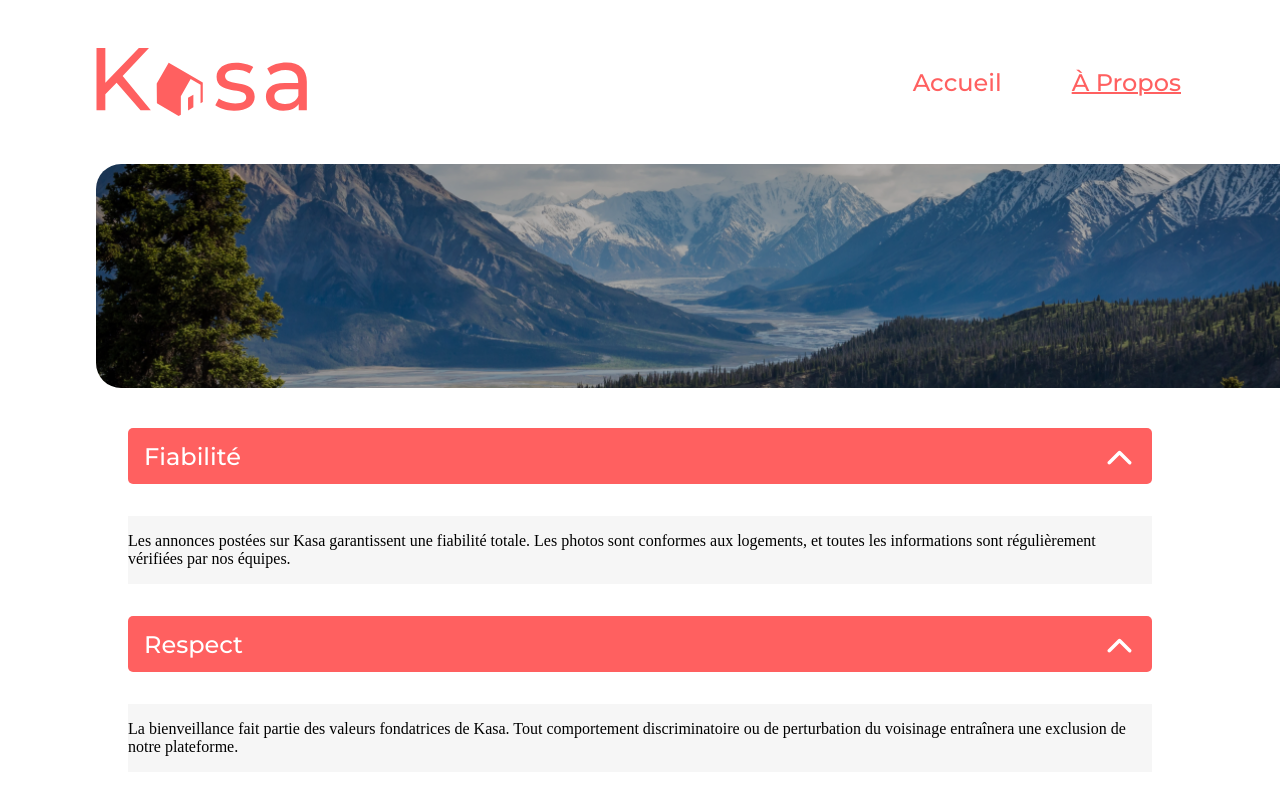
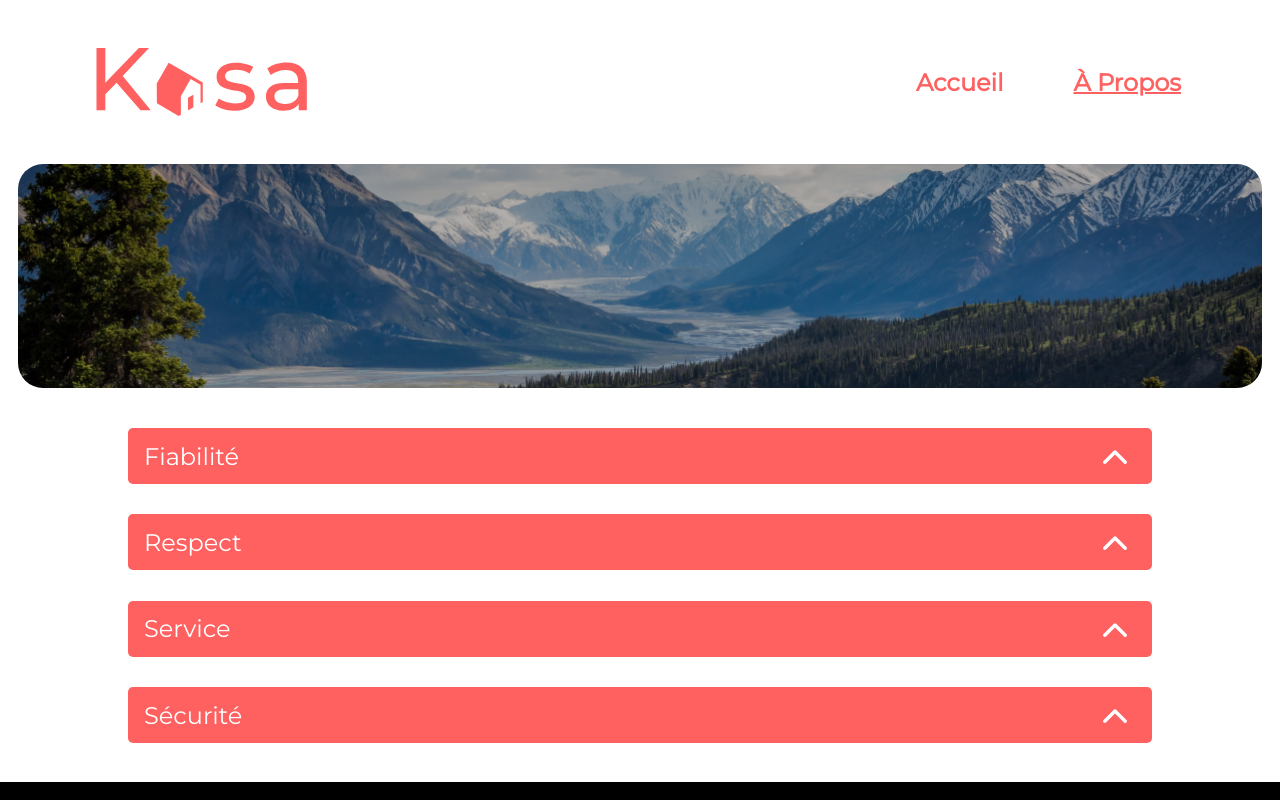
Before and after one commit to yoannBonge/Kasa, a React (Vite) app: page /about in a window 1280 px wide. Shown: the top 800 px of the page. Built offline with nearby package versions, Linux system fonts and the light colour scheme.

Commit message:
collapse-done

```diff
--- a/index.html
+++ b/index.html
@@ -7,7 +7,7 @@
     <link rel="preconnect" href="https://fonts.googleapis.com" />
     <link rel="preconnect" href="https://fonts.gstatic.com" crossorigin />
     <link
-      href="https://fonts.googleapis.com/css2?family=Montserrat:wght@500&display=swap"
+      href="https://fonts.googleapis.com/css2?family=Montserrat:wght@200;300;400&display=swap"
       rel="stylesheet"
     />
     <link rel="stylesheet" type="text/css" href="src\styles\app.css" />
--- a/src/components/Cards.jsx
+++ b/src/components/Card.jsx
@@ -1,7 +1,7 @@
 import React, { useEffect, useState } from "react";
-import styles from "../styles/components/_cards.module.scss";
+import styles from "../styles/components/_card.module.scss";
 
-const Cards = () => {
+const Card = () => {
   const [data, setData] = useState([]);
 
   useEffect(() => {
@@ -11,7 +11,7 @@ const Cards = () => {
   }, []);
 
   return (
-    <div className={styles.cardsContainer}>
+    <>
       {data.map((housing) => (
         <div key={housing.id} className={styles.card}>
           <div className={styles.cardContent}>
@@ -28,8 +28,8 @@ const Cards = () => {
           </div>
         </div>
       ))}
-    </div>
+    </>
   );
 };
 
-export default Cards;
+export default Card;
--- a/src/components/Collapse.jsx
+++ b/src/components/Collapse.jsx
@@ -1,23 +1,42 @@
-import React from "react";
+import React, { useState, useRef } from "react";
 import styles from "../styles/components/_collapse.module.scss";
 
 const Collapse = ({ title, content }) => {
+  const [isOpen, setIsOpen] = useState(false);
+  const [arrowDown, setArrowDown] = useState(false);
+  const contentRef = useRef();
+  const toggle = () => {
+    setIsOpen(!isOpen);
+    setArrowDown(!arrowDown);
+  };
+
   return (
-    <>
+    <div className={styles.collapse}>
       <div className={styles.collapseContainer}>
         <div className={styles.cover}>
           {title && <h3 className={styles.category}>{title}</h3>}
           <img
-            className={styles.arrow}
+            className={`${styles.arrow} ${arrowDown && styles.reverseArrow}`}
             src='arrow.svg'
             alt='Flèche pour ouvrir/fermer le contenu'
+            onClick={toggle}
           />
         </div>
       </div>
-      <div className={styles.textContainer}>
-        <p className={styles.text}>{content}</p>
+      <div
+        className={styles.collapseContent}
+        ref={contentRef}
+        style={
+          isOpen
+            ? { height: contentRef.current.scrollHeight + "px" }
+            : { height: "0px" }
+        }
+      >
+        <div className={styles.contentContainer}>
+          <p className={styles.content}>{content}</p>
+        </div>
       </div>
-    </>
+    </div>
   );
 };
 
--- a/src/pages/About.jsx
+++ b/src/pages/About.jsx
@@ -1,9 +1,9 @@
 import React from "react";
 import Header from "../components/Header";
+import Banner from "../components/Banner";
 import Collapse from "../components/Collapse";
 import Footer from "../components/Footer";
 import styles from "../styles/components/_about.module.scss";
-import Banner from "../components/Banner";
 
 const About = () => {
   return (
--- a/src/pages/Home.jsx
+++ b/src/pages/Home.jsx
@@ -1,8 +1,9 @@
 import React from "react";
 import Header from "../components/Header";
-import Cards from "../components/Cards";
+import Banner from "../components/Banner";
+import Card from "../components/Card";
 import Footer from "../components/Footer";
-import Banner from "../components/Banner";
+import styles from "../styles/components/_home.module.scss";
 
 const Home = () => {
   return (
@@ -14,7 +15,9 @@ const Home = () => {
           alt='Image de bannière montrant des rochers et arbres en bord de mer'
           text='Chez vous, partout et ailleurs'
         />
-        <Cards />
+        <div className={styles.cardsContainer}>
+          <Card />
+        </div>
       </main>
       <Footer />
     </>
--- a/src/styles/components/_about.module.scss
+++ b/src/styles/components/_about.module.scss
@@ -1,9 +1,15 @@
 @import "src/styles/_common.scss";
+
+main {
+  display: flex;
+  flex-direction: column;
+  align-items: center;
+}
 
 .categoriesContainer {
   display: flex;
   flex-direction: column;
-  align-items: center;
-  gap: 2em;
-  margin-bottom: 2.5em;
+  width: 64em;
+  gap: 3.5em;
+  margin-bottom: 4em;
 }
--- a/src/styles/components/_banner.module.scss
+++ b/src/styles/components/_banner.module.scss
@@ -9,6 +9,7 @@
   color: white;
   font-family: $font;
   font-size: 3em;
+  font-weight: 500;
   position: absolute;
   top: 50%;
   left: 50%;
--- a/src/styles/components/_cards.module.scss
+++ b/src/styles/components/_card.module.scss
@@ -1,17 +1,4 @@
 @import "src/styles/_common.scss";
-
-.cardsContainer {
-  display: grid;
-  grid-template-columns: repeat(3, 21.25em);
-  width: 77.8em;
-  background-color: $bg-color;
-  border-radius: 25px;
-  margin: 0 auto 3em auto;
-  row-gap: 3.5em;
-  column-gap: 0;
-  padding: 3.5em 0;
-  justify-content: space-evenly;
-}
 
 .card {
   background-color: $main-color;
@@ -46,7 +33,7 @@
   color: white;
   font-family: $font;
   font-size: 1.125em;
-  font-weight: 100;
+  font-weight: 400;
   position: absolute;
   bottom: 0;
   left: 1em;
--- a/src/styles/components/_collapse.module.scss
+++ b/src/styles/components/_collapse.module.scss
@@ -1,19 +1,24 @@
 @import "src/styles/_common.scss";
+
+.collapse {
+  width: 100%;
+}
 
 .collapseContainer {
   display: flex;
   flex-direction: column;
   background-color: $main-color;
-  width: 64em;
+  width: 100%;
   height: 3.5em;
   border-radius: 5px;
   justify-content: center;
-  margin: 0;
+  margin-bottom: -1.6em;
 }
 
 .cover {
   display: flex;
   justify-content: space-between;
+  align-items: center;
   margin: 0 1em;
 }
 
@@ -21,13 +26,40 @@
   color: white;
   font-family: $font;
   font-size: 1.5em;
-  font-weight: 100;
+  font-weight: 500;
+  margin: 0;
 }
 
 .arrow {
+  cursor: pointer;
+  height: 2em;
+  transition: 0.3s ease-out;
 }
 
-.textContainer {
-  width: 64em;
+.reverseArrow {
+  transform: rotate(-180deg) translateX(-5px);
+}
+
+.collapseContent {
+  height: 0;
+  overflow: hidden;
+  transition: height ease 0.3s;
+}
+
+.contentContainer {
+  width: 100%;
   background-color: $bg-color;
+  border-radius: 5px;
+  position: relative;
+  margin-bottom: -2.5em;
+  z-index: -1;
 }
+
+.content {
+  color: $main-color;
+  font-family: $font;
+  font-weight: 500;
+  font-size: 1.1em;
+  line-height: 1.5em;
+  padding: 1.6em 1.2em 1.2em 1.2em;
+}
--- a/src/styles/components/_footer.module.scss
+++ b/src/styles/components/_footer.module.scss
@@ -4,7 +4,7 @@
   height: 15em;
   bottom: 0;
   width: 100%;
-  margin: 0 auto;
+  margin: 0;
   justify-content: center;
   align-items: end;
 }
--- a/src/styles/components/_header.module.scss
+++ b/src/styles/components/_header.module.scss
@@ -19,6 +19,7 @@ a {
   text-decoration: none;
   font-family: $font;
   font-size: 1.5em;
+  font-weight: bolder;
   color: $main-color;
   cursor: pointer;
   padding: 3px;
--- a/src/styles/components/_home.module.scss
+++ b/src/styles/components/_home.module.scss
@@ -1 +1,14 @@
 @import "src/styles/_common.scss";
+
+.cardsContainer {
+  display: grid;
+  grid-template-columns: repeat(3, 21.25em);
+  width: 77.8em;
+  background-color: $bg-color;
+  border-radius: 25px;
+  margin: 0 auto 3em auto;
+  row-gap: 3.5em;
+  column-gap: 0;
+  padding: 3.5em 0;
+  justify-content: space-evenly;
+}
```
Also changed, not shown: public/arrow.svg.
